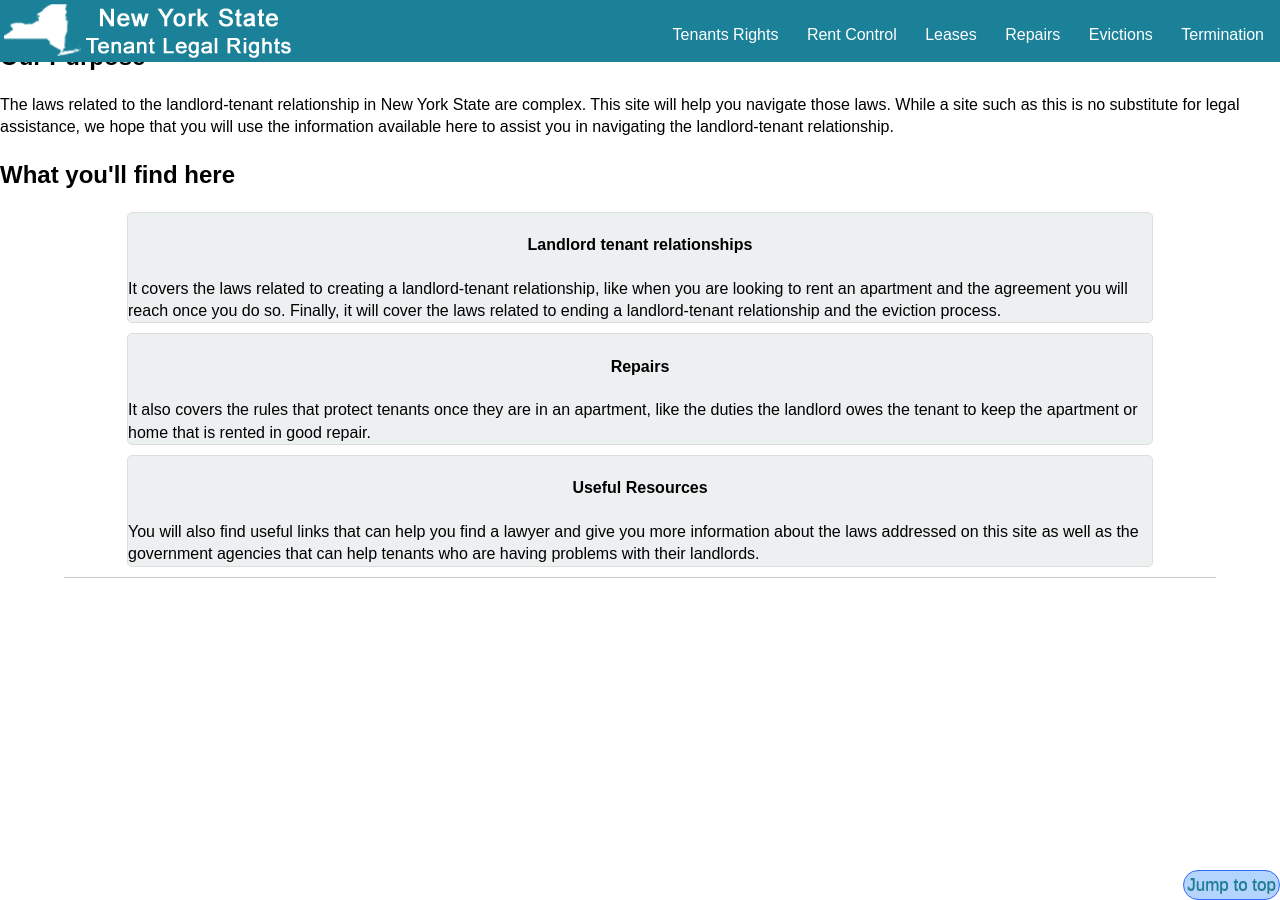
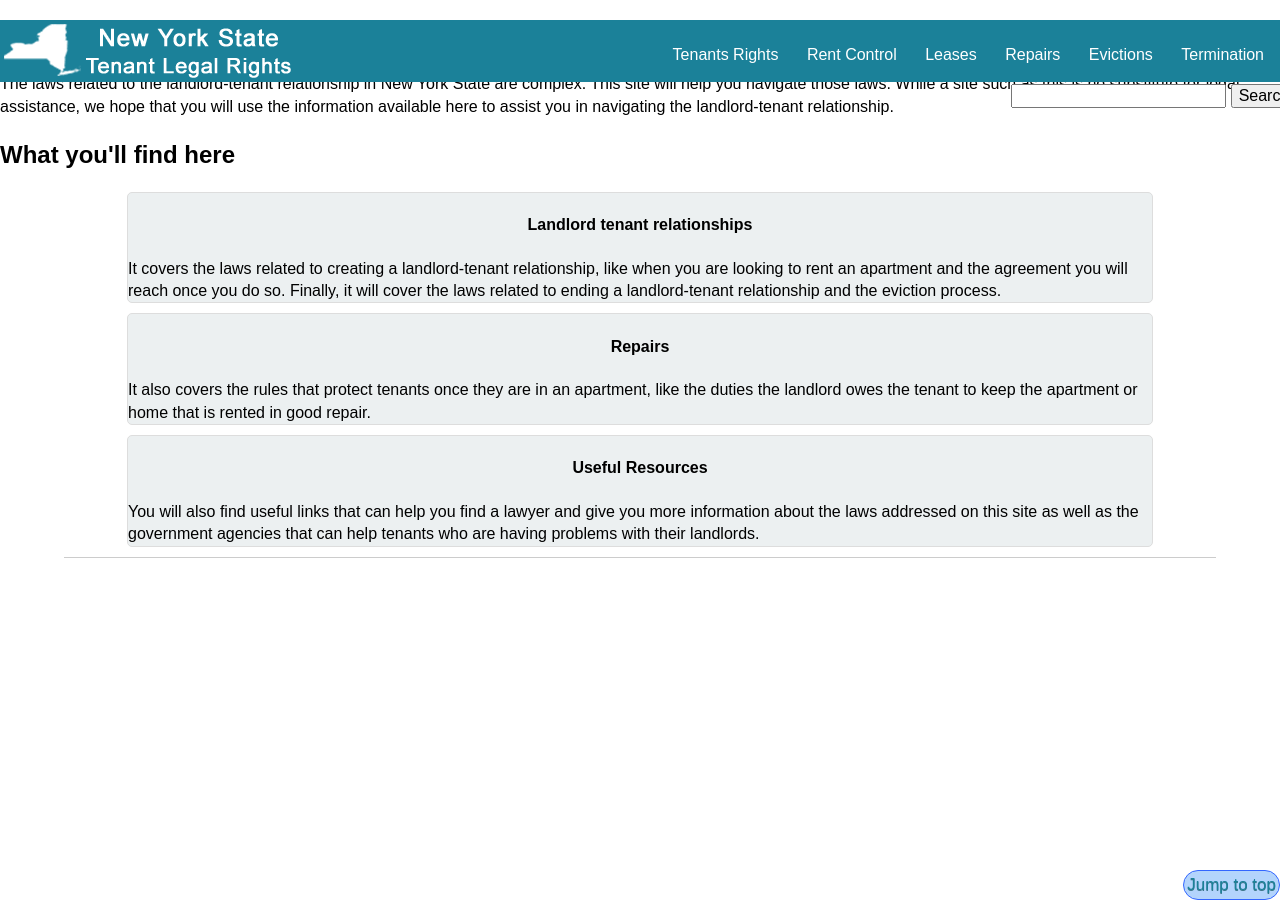
Before and after one commit to iinf362/team3, a Jekyll site: the page built from index.html, in a window 1280 px wide and 900 px high. Built offline with Jekyll 4.4.1, drawn with Linux system fonts in a browser that asks for light colours.

Commit message:
shift search and content

```diff
--- a/css/main.css
+++ b/css/main.css
@@ -184,10 +184,12 @@
 }
 
 form{
-padding-top: 1em;
+margin-top: 4em;
 padding-right: 1em;
-max-width: 60%;
-float:right;
+width: 40%;
+float: right;
+margin-left: 79%;
+position: fixed;
 }
 
 
@@ -326,6 +328,7 @@
 float: left;
 width: 60%;
 margin-left: 340px;
+margin-top: 5.5em;
 /* clear: both; */
 }
 .content img {
```
